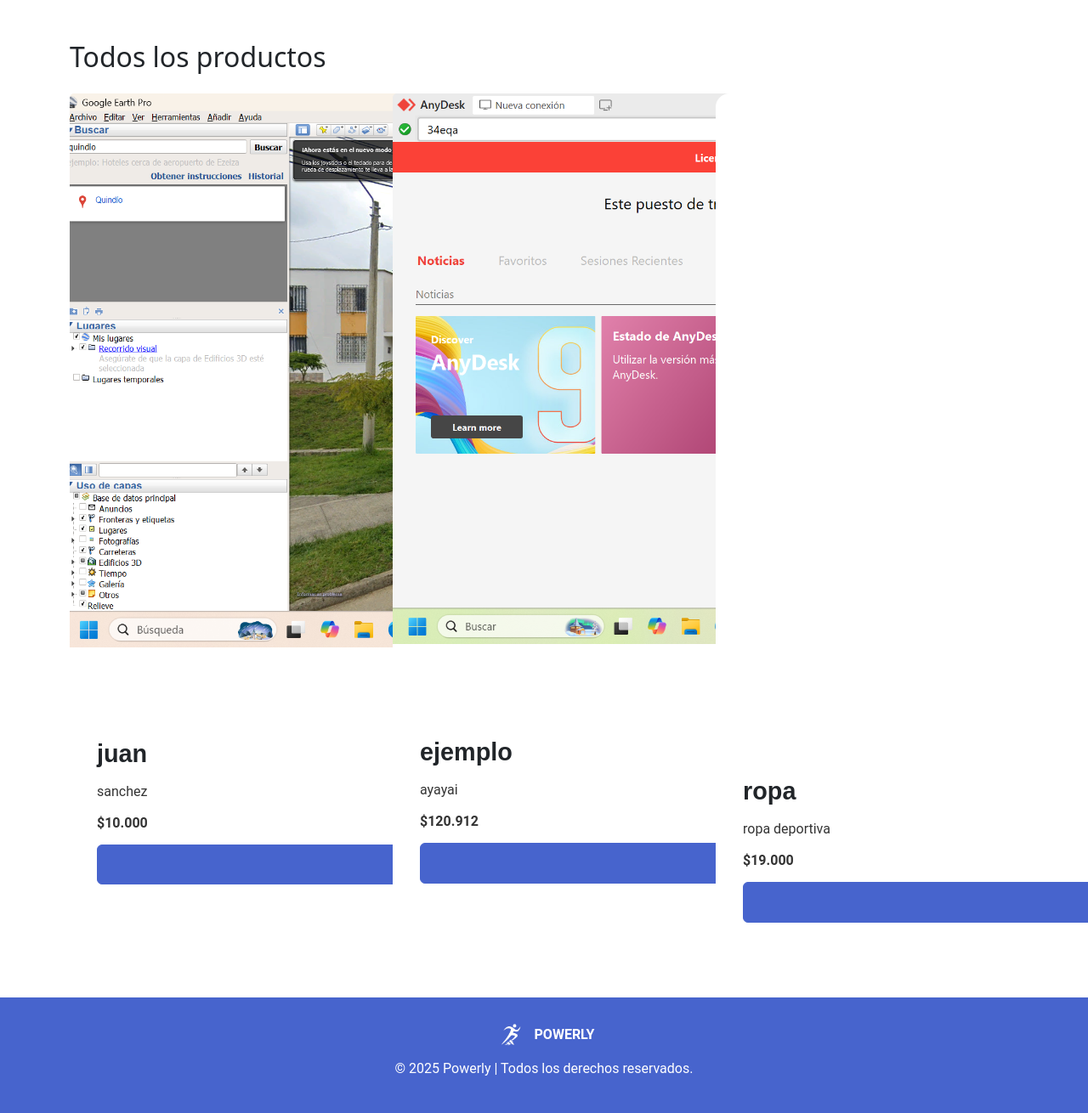
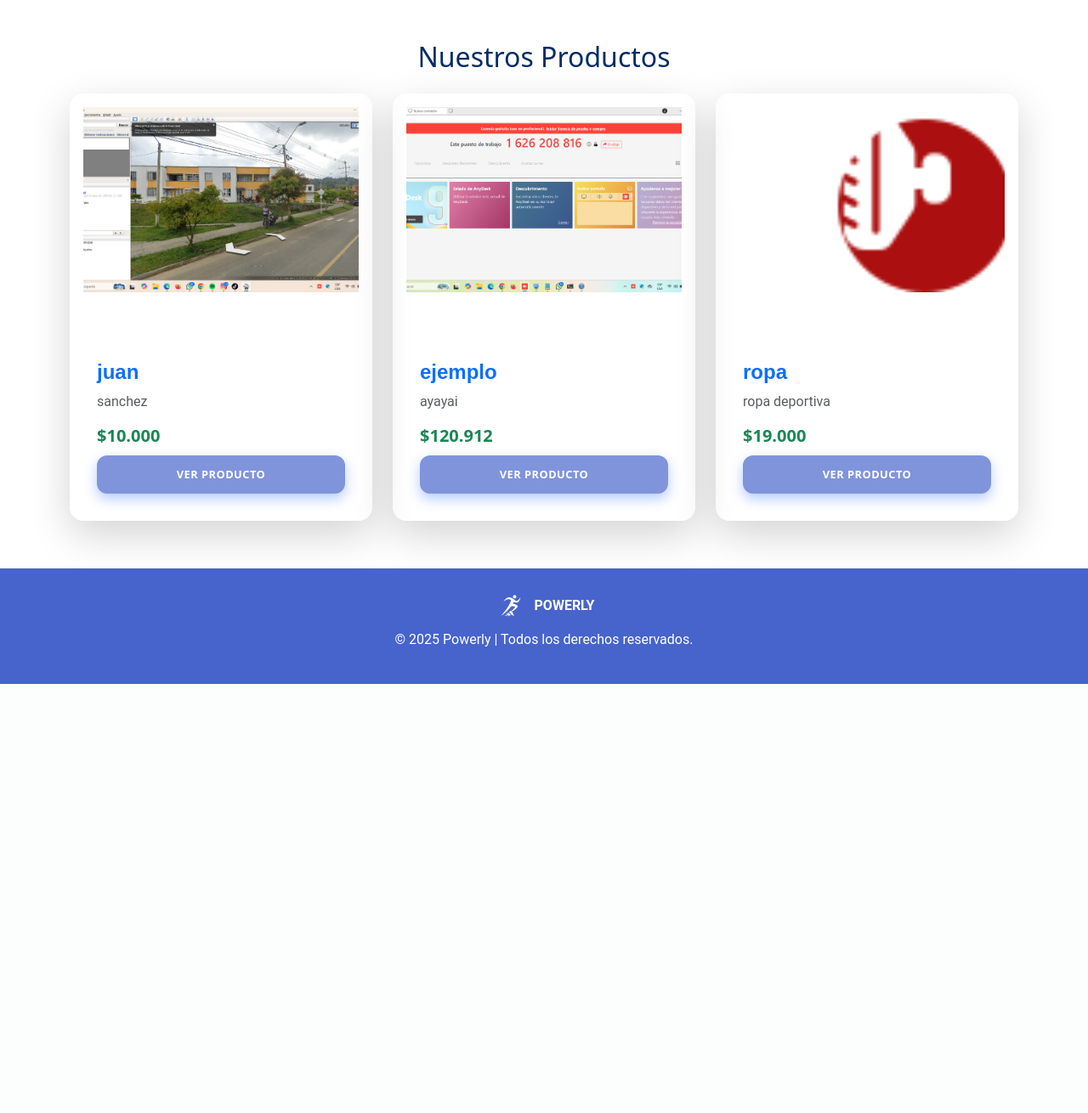
Before and after one commit to Mariana2065/Tienda-virtual, a PHP site: page /productos.php in a window 1280 px wide. Shown: the part 109-1419 px from the top of the page at 85% size. After the commit the page ends 914 px from the top, so only its background shows below. Run offline with PHP 8.4, Linux system fonts and the light colour scheme; data comes from the database, SQL or seed files in the repository.

Commit message:
subo los estilos de la interfaz de productos

```diff
--- a/view/css/style.css
+++ b/view/css/style.css
@@ -1004,3 +1004,53 @@
   background-color: var(--rojo-oscuro);
   color: var(--blanco);
 }
+.card-productos {
+ width: 100%;
+}
+.producto-card {
+  transition: transform 0.3s ease, box-shadow 0.3s ease;
+}
+
+.producto-card:hover {
+  transform: translateY(-5px);
+  box-shadow: 0 10px 10px rgba(99, 98, 98, 0);
+}
+
+.card-title {
+  font-weight: bold;
+}
+
+.btn-outline-primary {
+  border-radius: 20px;
+  transition: background-color 0.3s ease;
+}
+.btn-productos{
+   background: var(--azul-claro);
+  border: none;
+  color: white;
+  font-weight: 600;
+  font-size: 0.8rem;
+  padding: 0.8rem 2rem;
+  border-radius: 12px;
+  box-shadow: 0 6px 15px rgba(0, 81, 255, 0.3);
+  transition: all 0.3s ease;
+  text-transform: uppercase;
+  letter-spacing: 0.5px;
+  width: 100%;
+}
+.btn-productos:hover {
+  background-color: var(--azul);
+  color: #fff;
+}
+.nombre-productos-tarjetas{
+  font-weight: bold;
+  font-size: 1.5rem;
+  margin-bottom: 0.5rem;
+  color: var(--azul-claro);
+}
+.precio-productos-tarjetas {
+  font-weight: bold;
+  font-size: 1.2rem;
+  color: var(--verde);
+  margin-bottom: 0.5rem;
+}
--- a/view/productos.php
+++ b/view/productos.php
@@ -8,17 +8,17 @@
 ?>
 
 <div class="container mt-5">
-    <h2 class="mb-4">Todos los productos</h2>
-    <div class="row">
+  <h2 class="mb-4 text-center text-primary-emphasis">Nuestros Productos</h2>
+  <div class="row justify-content-center">
     <?php while ($producto = $res->fetch_assoc()): ?>
-            <div class="col-md-4 mb-4">
-                <div class="card h-100">
-                    <img src="../assets/<?= htmlspecialchars($producto['imagen']) ?>" class="card-img-top" alt="<?= htmlspecialchars($producto['nombre']) ?>">
-                    <div class="card-body">
-                        <h5 class="card-title"><?= htmlspecialchars($producto['nombre']) ?></h5>
-                        <p class="card-text"><?= htmlspecialchars($producto['descripcion']) ?></p>
-                        <p class="card-text fw-bold">$<?= number_format($producto['precio'], 0, ',', '.') ?></p>
-                        <a href="producto.php?id=<?= $producto['id'] ?>" class="btn btn-primary">Ver producto</a>
+      <div class="col-md-4 col-sm-6 mb-4">
+        <div class="card-productos h-100 shadow-lg border-0 rounded-4 producto-card">
+          <img src="../assets/<?= htmlspecialchars($producto['imagen']) ?>" class="card-img-top p-3 rounded-4" alt="<?= htmlspecialchars($producto['nombre']) ?>" style="height: 250px; object-fit: cover;">
+          <div class="card-body d-flex flex-column">
+            <h5 class="card-title text-primary nombre-productos-tarjetas"><?= htmlspecialchars($producto['nombre']) ?></h5>
+            <p class="card-text text-muted"><?= htmlspecialchars($producto['descripcion']) ?></p>
+            <p class="fw-bold fs-5 text-success precio-productos-tarjetas">$<?= number_format($producto['precio'], 0, ',', '.') ?></p>
+            <a href="producto.php?id=<?= $producto['id'] ?>" class="btn btn-outline-primary btn-productos mt-auto">Ver producto</a>
           </div>
         </div>
       </div>
@@ -26,4 +26,5 @@
   </div>
 </div>
 
+
 <?php include '../includes/footer.php'; ?>
```
Lines whose indentation alone changed are shown as unchanged.
